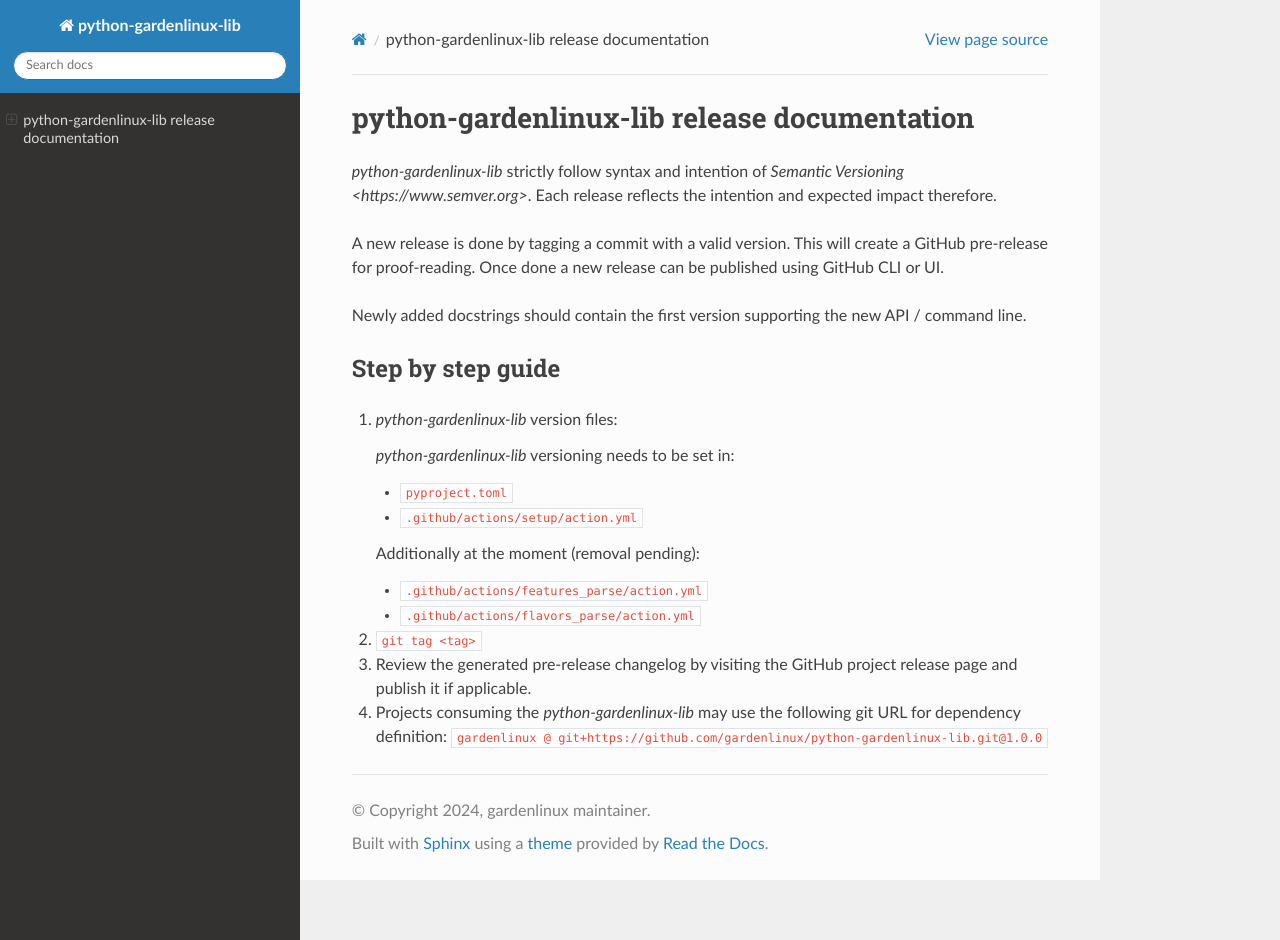
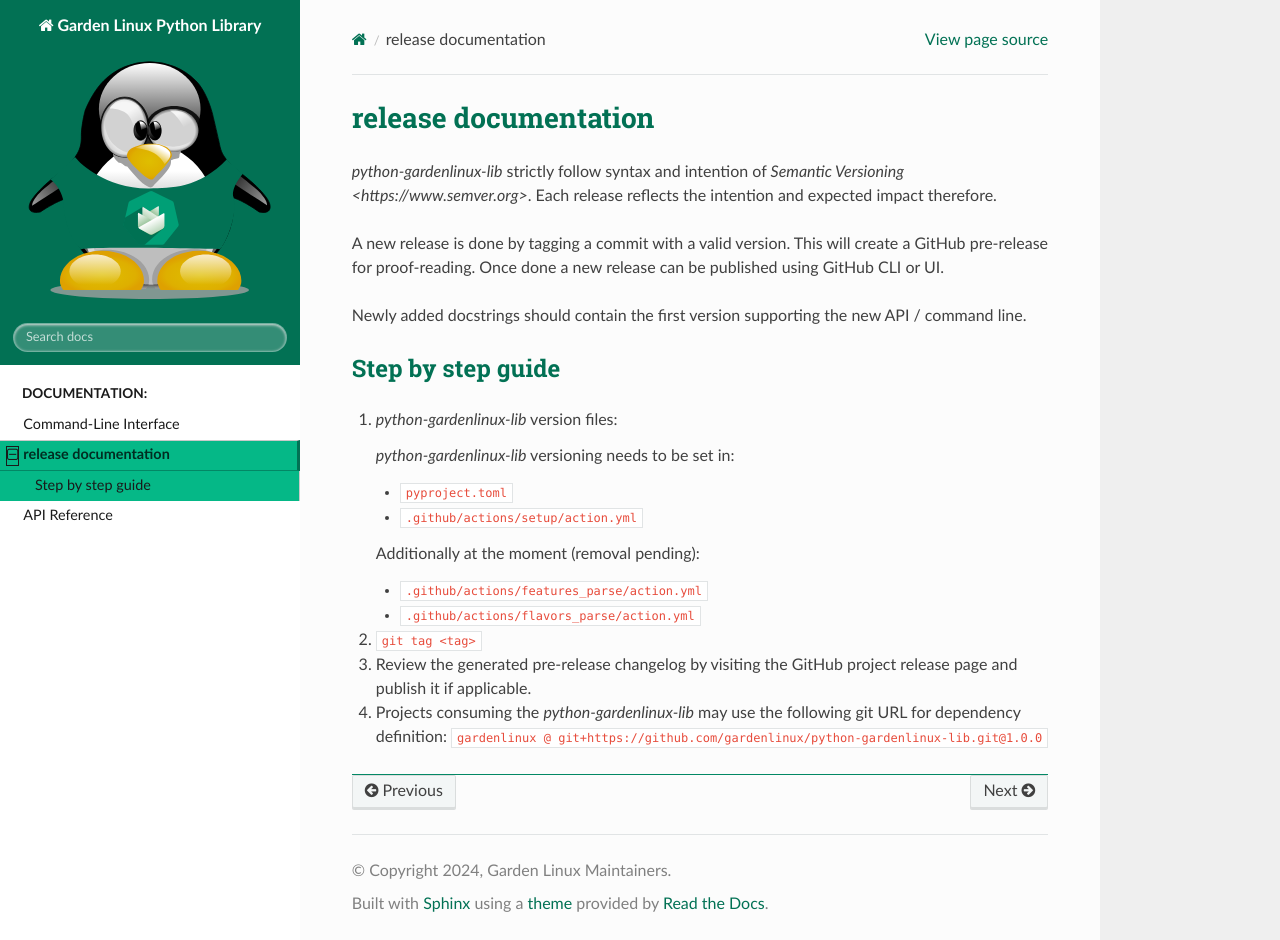
Before and after one commit to gardenlinux/python-gardenlinux-lib, a Sphinx documentation site: the page built from docs/release.rst, in a window 1280 px wide and 940 px high. Built offline with Sphinx 7.4.7 and the Read the Docs theme 3.1.0, drawn with Linux system fonts in a browser that asks for light colours.

```diff
--- /dev/null
+++ b/docs/_static/custom.css
@@ -0,0 +1,318 @@
+/* Garden Linux Design System - Sphinx Theme Customization */
+
+:root {
+  /* Primary Green */
+  --gardenlinux-primary-base: #027154;
+  --gardenlinux-primary-dark: #015a43;
+  --gardenlinux-primary-darker: #014332;
+  --gardenlinux-primary-darkest: #012c21;
+  --gardenlinux-primary-light: #038865;
+  --gardenlinux-primary-lighter: #04a076;
+  --gardenlinux-primary-lightest: #05b887;
+
+  /* Secondary Green */
+  --gardenlinux-secondary-base: #009f76;
+  --gardenlinux-secondary-dark: #008060;
+  --gardenlinux-secondary-darker: #006149;
+  --gardenlinux-secondary-darkest: #004232;
+  --gardenlinux-secondary-light: #00be8c;
+  --gardenlinux-secondary-lighter: #00dd9f;
+  --gardenlinux-secondary-lightest: #00fcb2;
+
+  /* Accent Yellow/Gold */
+  --gardenlinux-accent-base: #dfbe00;
+  --gardenlinux-accent-dark: #b29900;
+  --gardenlinux-accent-darker: #857400;
+  --gardenlinux-accent-darkest: #584f00;
+  --gardenlinux-accent-light: #ffd500;
+  --gardenlinux-accent-lighter: #ffec33;
+  --gardenlinux-accent-lightest: #fff366;
+
+  /* Semantic Colors */
+  --gardenlinux-success: #009f76;
+  --gardenlinux-success-light: #00be8c;
+  --gardenlinux-success-dark: #008060;
+  --gardenlinux-warning: #dfbe00;
+  --gardenlinux-warning-light: #ffd500;
+  --gardenlinux-warning-dark: #b29900;
+  --gardenlinux-error: #d32f2f;
+  --gardenlinux-error-light: #ef5350;
+  --gardenlinux-error-dark: #c62828;
+  --gardenlinux-info: #027154;
+  --gardenlinux-info-light: #038865;
+  --gardenlinux-info-dark: #015a43;
+}
+
+/* Override Read the Docs theme colors with Garden Linux colors */
+.wy-side-nav-search {
+  background-color: var(--gardenlinux-primary-base);
+}
+
+.wy-side-nav-search > a {
+  color: #ffffff !important;
+}
+
+.wy-side-nav-search > div.version {
+  color: rgba(255, 255, 255, 0.9) !important;
+}
+
+/* Ensure all text in the search header is white */
+.wy-side-nav-search * {
+  color: #ffffff !important;
+}
+
+.wy-side-nav-search input[type="text"] {
+  background-color: rgba(255, 255, 255, 0.2);
+  border-color: rgba(255, 255, 255, 0.3);
+  color: #ffffff;
+}
+
+.wy-side-nav-search input[type="text"]::placeholder {
+  color: rgba(255, 255, 255, 0.7);
+}
+
+/* Menu colors - improved readability - white background */
+.wy-side-scroll {
+  background-color: #ffffff;
+}
+
+.wy-menu-vertical {
+  background-color: #ffffff;
+}
+
+.wy-menu-vertical a {
+  color: #1a1a1a !important;
+  font-weight: 500;
+}
+
+/* Make unselected/collapsed menu items more readable */
+.wy-menu-vertical li:not(.current) > a {
+  color: #1a1a1a !important;
+}
+
+.wy-menu-vertical li.toctree-l1:not(.current) > a {
+  color: #1a1a1a !important;
+  font-weight: 500;
+}
+
+.wy-menu-vertical a:hover {
+  background-color: var(--gardenlinux-primary-lightest);
+  color: var(--gardenlinux-primary-darkest) !important;
+}
+
+.wy-menu-vertical li.current {
+  background-color: var(--gardenlinux-primary-lightest);
+}
+
+.wy-menu-vertical li.current > a {
+  color: var(--gardenlinux-primary-darkest) !important;
+  border-right: 3px solid var(--gardenlinux-primary-base);
+  font-weight: 600;
+  background-color: var(--gardenlinux-primary-lightest);
+}
+
+.wy-menu-vertical li.toctree-l1.current > a {
+  border-bottom: 1px solid var(--gardenlinux-primary-light);
+}
+
+/* Improve nested menu items readability */
+.wy-menu-vertical li.toctree-l2 a,
+.wy-menu-vertical li.toctree-l3 a,
+.wy-menu-vertical li.toctree-l4 a {
+  color: #1a1a1a !important;
+}
+
+/* Make unselected nested items more readable */
+.wy-menu-vertical li.toctree-l2:not(.current) > a,
+.wy-menu-vertical li.toctree-l3:not(.current) > a,
+.wy-menu-vertical li.toctree-l4:not(.current) > a {
+  color: #1a1a1a !important;
+  font-weight: 400;
+}
+
+.wy-menu-vertical li.toctree-l2.current > a,
+.wy-menu-vertical li.toctree-l3.current > a,
+.wy-menu-vertical li.toctree-l4.current > a {
+  background-color: var(--gardenlinux-primary-lightest) !important;
+  color: var(--gardenlinux-primary-darkest) !important;
+  font-weight: 600;
+}
+
+.wy-menu-vertical header,
+.wy-menu-vertical p.caption {
+  color: #1a1a1a;
+  font-weight: 600;
+  background-color: #ffffff;
+}
+
+/* Ensure all sidebar elements have white background */
+.wy-nav-side {
+  background-color: #ffffff !important;
+}
+
+.wy-nav-side .wy-menu-vertical {
+  background-color: #ffffff !important;
+}
+
+.wy-side-nav-search input[type="text"] {
+  background-color: rgba(255, 255, 255, 0.2);
+  border-color: rgba(255, 255, 255, 0.3);
+  color: #ffffff;
+}
+
+/* Override any black/dark backgrounds in sidebar */
+.wy-menu-vertical ul {
+  background-color: #ffffff !important;
+}
+
+.wy-menu-vertical li {
+  background-color: transparent;
+}
+
+/* Fix selected sub-sections - use light background with dark text */
+.wy-menu-vertical li.current a,
+.wy-menu-vertical li.current a:visited {
+  color: var(--gardenlinux-primary-darkest) !important;
+  background-color: var(--gardenlinux-primary-lightest) !important;
+}
+
+.wy-menu-vertical li.current a:hover {
+  color: var(--gardenlinux-primary-darkest) !important;
+  background-color: var(--gardenlinux-primary-lighter) !important;
+}
+
+/* Fix expand/collapse icon squares - make them dark and readable */
+.wy-menu-vertical .toctree-expand,
+.wy-menu-vertical span.toctree-expand,
+.wy-menu-vertical a .toctree-expand {
+  color: #1a1a1a !important;
+  border-color: #1a1a1a !important;
+  opacity: 1 !important;
+  font-weight: bold;
+}
+
+.wy-menu-vertical .toctree-expand:before,
+.wy-menu-vertical span.toctree-expand:before,
+.wy-menu-vertical a .toctree-expand:before {
+  color: #1a1a1a !important;
+  border-color: #1a1a1a !important;
+}
+
+/* Fix icon boxes for expandable items at all levels */
+.wy-menu-vertical li.toctree-l1 > a .toctree-expand,
+.wy-menu-vertical li.toctree-l2 > a .toctree-expand,
+.wy-menu-vertical li.toctree-l3 > a .toctree-expand,
+.wy-menu-vertical li.toctree-l4 > a .toctree-expand {
+  color: #1a1a1a !important;
+  border-color: #1a1a1a !important;
+  background-color: transparent !important;
+}
+
+/* Target the icon element directly */
+.wy-menu-vertical li .toctree-expand {
+  color: #1a1a1a !important;
+  border: 1px solid #1a1a1a !important;
+}
+
+/* Make sure plus/minus signs are dark */
+.wy-menu-vertical .toctree-expand:after {
+  color: #1a1a1a !important;
+}
+
+/* Links */
+a {
+  color: var(--gardenlinux-primary-base);
+}
+
+a:hover {
+  color: var(--gardenlinux-secondary-base);
+}
+
+a:visited {
+  color: var(--gardenlinux-primary-dark);
+}
+
+/* Code blocks */
+.highlight {
+  background-color: #f5f5f5;
+}
+
+.highlight .hll {
+  background-color: var(--gardenlinux-primary-lightest);
+}
+
+/* Buttons and important elements */
+.btn-primary,
+.rst-content .btn-primary {
+  background-color: var(--gardenlinux-primary-base);
+  border-color: var(--gardenlinux-primary-base);
+  color: #ffffff;
+}
+
+.btn-primary:hover,
+.rst-content .btn-primary:hover {
+  background-color: var(--gardenlinux-primary-dark);
+  border-color: var(--gardenlinux-primary-dark);
+}
+
+/* Admonitions */
+.rst-content .admonition {
+  border-left: 4px solid;
+}
+
+.rst-content .admonition.note {
+  border-left-color: var(--gardenlinux-info);
+  background-color: var(--gardenlinux-info-lightest);
+}
+
+.rst-content .admonition.warning {
+  border-left-color: var(--gardenlinux-warning);
+  background-color: var(--gardenlinux-accent-lightest);
+}
+
+.rst-content .admonition.danger,
+.rst-content .admonition.error {
+  border-left-color: var(--gardenlinux-error);
+  background-color: var(--gardenlinux-error-light);
+}
+
+.rst-content .admonition.success,
+.rst-content .admonition.tip {
+  border-left-color: var(--gardenlinux-success);
+  background-color: var(--gardenlinux-secondary-lightest);
+}
+
+/* Headers */
+h1,
+h2,
+h3,
+h4,
+h5,
+h6 {
+  color: var(--gardenlinux-primary-base);
+}
+
+/* Table of contents */
+.rst-content .toctree-wrapper > p.caption {
+  color: var(--gardenlinux-primary-base);
+  font-weight: bold;
+}
+
+/* Logo styling */
+.logo {
+  max-width: 250px;
+  height: auto;
+  margin: 10px 0;
+}
+
+/* Footer */
+footer {
+  border-top: 1px solid var(--gardenlinux-primary-light);
+}
+
+/* Responsive adjustments */
+@media screen and (max-width: 768px) {
+  .wy-side-nav-search {
+    padding: 0.809em;
+  }
+}
--- a/docs/conf.py
+++ b/docs/conf.py
@@ -12,9 +12,9 @@ sys.path.insert(0, os.path.abspath("../src"))
 # -- Project information -----------------------------------------------------
 # https://www.sphinx-doc.org/en/master/usage/configuration.html#project-information
 
-project = "python-gardenlinux-lib"
-copyright = "2024, gardenlinux maintainer"
-author = "gardenlinux maintainer"
+project = "Garden Linux Python Library"
+copyright = "2024, Garden Linux Maintainers"
+author = "Garden Linux Maintainers"
 
 # -- General configuration ---------------------------------------------------
 # https://www.sphinx-doc.org/en/master/usage/configuration.html#general-configuration
@@ -24,6 +24,8 @@ extensions = [
     "sphinx.ext.coverage",
     "sphinx_rtd_theme",
     "sphinx.ext.napoleon",
+    "sphinx_click",
+    "sphinxcontrib.autoprogram",
 ]
 
 templates_path = ["_templates"]
@@ -36,3 +38,24 @@ autodoc_mock_imports = ["networkx"]
 
 html_theme = "sphinx_rtd_theme"
 html_static_path = ["_static"]
+
+# Logo configuration
+html_logo = "_static/gardenlinux-logo.svg"
+html_theme_options = {
+    "logo_only": False,
+    "display_version": True,
+    "prev_next_buttons_location": "bottom",
+    "style_external_links": True,
+    "vcs_pageview_mode": "",
+    "style_nav_header_background": "#027154",  # Primary green
+    "collapse_navigation": True,
+    "sticky_navigation": True,
+    "navigation_depth": 4,
+    "includehidden": True,
+    "titles_only": False,
+}
+
+
+# Add custom CSS
+def setup(app):
+    app.add_css_file("custom.css")
--- a/docs/release.rst
+++ b/docs/release.rst
@@ -1,5 +1,5 @@
-python-gardenlinux-lib release documentation
-============================================
+release documentation
+=====================
 
 *python-gardenlinux-lib* strictly follow syntax and intention of `Semantic Versioning <https://www.semver.org>`. Each release reflects the intention and expected impact therefore.
 
--- a/pyproject.toml
+++ b/pyproject.toml
@@ -39,6 +39,8 @@ boto3-stubs = { extras = ["s3"], version = "^1.42.30" }
 
 [tool.poetry.group.docs.dependencies]
 sphinx-rtd-theme = "^3.0.2"
+sphinx-click = "^4.4.0"
+sphinxcontrib-autoprogram = "^0.1.8"
 
 [tool.poetry.scripts]
 gl-cname = "gardenlinux.features.cname_main:main"
```
Also changed, not shown: docs/api.rst (added, +22 -0 lines), docs/cli.rst (added, +63 -0 lines), docs/index.rst (+59 -24 lines), docs/_static/gardenlinux-logo.svg (added), 1 other file.
